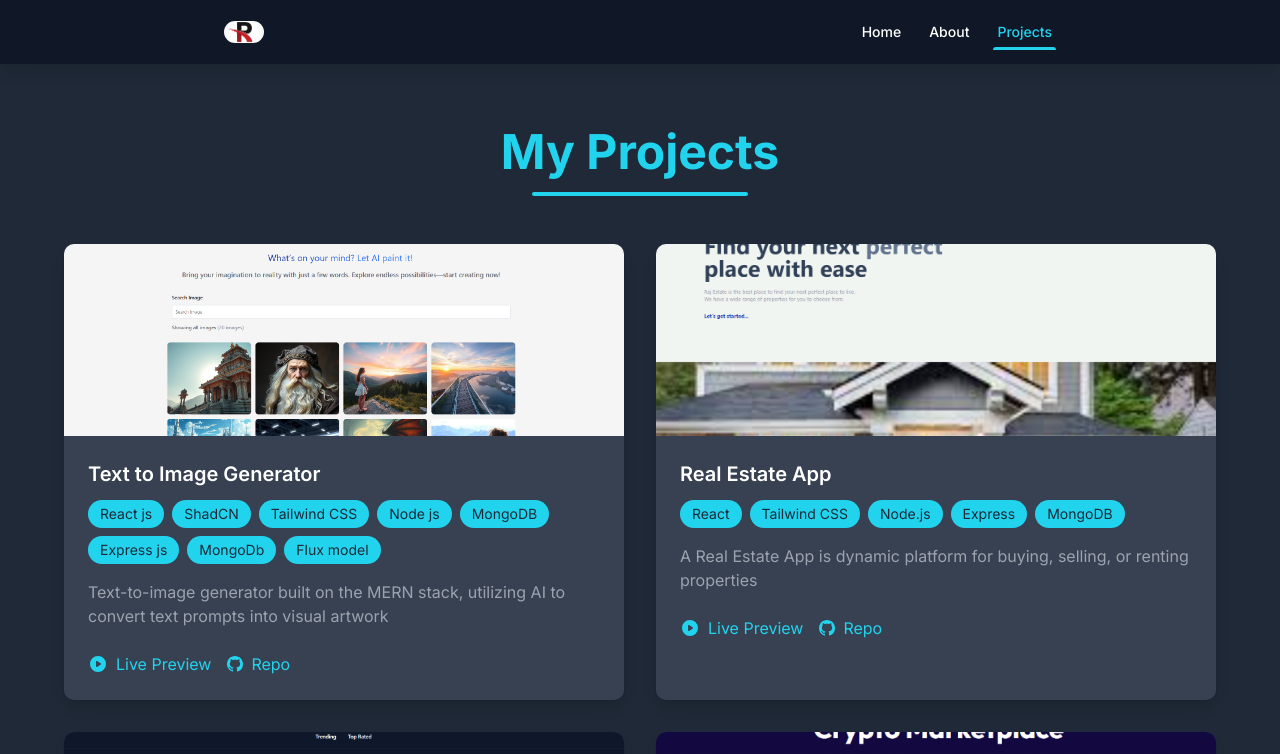
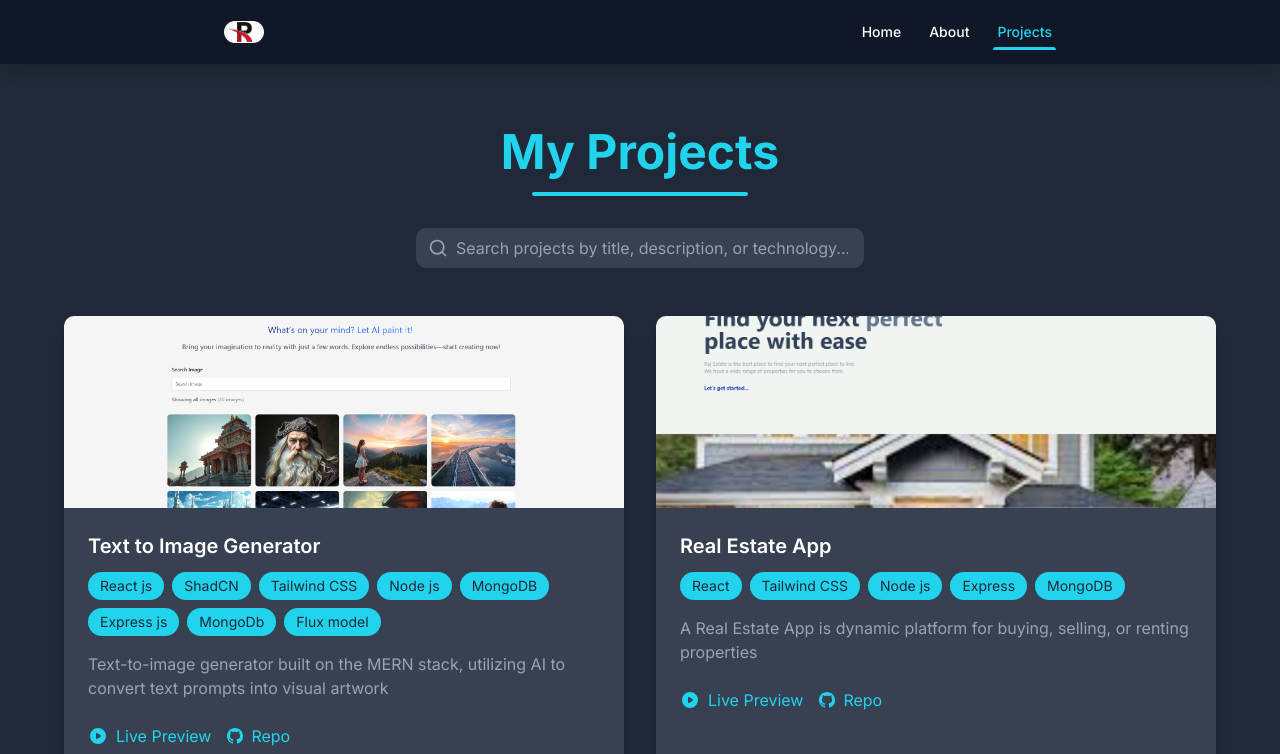
Before and after one commit to RajTangadi/Portfolio, a Next.js app: page /projects in a window 1280 px wide. Shown: the top 754 px of the page. Built offline with nearby package versions, Linux system fonts and the light colour scheme.

Commit message:
Update Resume.pdf and enhance Projects page with search functionality

```diff
--- a/src/app/projects/page.tsx
+++ b/src/app/projects/page.tsx
@@ -4,7 +4,8 @@ import { motion } from 'framer-motion';
 import Image from 'next/image';
 import Link from 'next/link';
 import { BsGithub } from 'react-icons/bs';
-
+import { useState } from 'react';
+import { Search } from 'lucide-react';
 
 const projects = [
   {
@@ -21,7 +22,7 @@ const projects = [
     title: "Real Estate App",
     image: "/projects/RealEstate.png",
     description: "A Real Estate App is dynamic platform for buying, selling, or renting properties",
-    technologies: ["React", "Tailwind CSS","Node.js", "Express", "MongoDB"],
+    technologies: ["React", "Tailwind CSS","Node js", "Express", "MongoDB"],
     liveUrl: "https://mern-estate-2-g6uj.onrender.com",
     githubUrl: "https://github.com/RajTangadi/mern-estate"
   },
@@ -30,7 +31,7 @@ const projects = [
     title: "Movie App",
     image: "/projects/IMDB-clone.png",
     description: "An IMDb Clone project is a web application built to replicate the core functionalities of IMDb, such as browsing movies, TV shows, and celebrities. It typically allows users to search for titles, view detailed information like ratings, reviews, cast, and trailers",
-    technologies: ["Next.js", "Clerk", "Tailwind CSS", "Ingest"],
+    technologies: ["Next js", "Clerk", "Tailwind CSS", "Ingest"],
     liveUrl: "https://movie-app-rosy-sigma.vercel.app",
     githubUrl: "https://github.com/RajTangadi/movie-app"
   },
@@ -46,6 +47,18 @@ const projects = [
 ];
 
 const ProjectsPage = () => {
+  const [searchQuery, setSearchQuery] = useState('');
+
+  const filteredProjects = projects.filter(project =>
+    project.title.toLowerCase().includes(searchQuery.toLowerCase()) ||
+    project.description.toLowerCase().includes(searchQuery.toLowerCase()) ||
+    project.technologies.some(tech =>
+      tech.toLowerCase().includes(searchQuery.toLowerCase())
+    )
+  );
+
+  console.log(filteredProjects);
+
   const containerVariants = {
     hidden: { opacity: 0 },
     visible: {
@@ -79,7 +92,21 @@ const ProjectsPage = () => {
           <h1 className="text-4xl md:text-5xl font-bold text-[#22D3EE] mb-4">
             My Projects
           </h1>
-          <div className="w-54 h-1 bg-[#22D3EE] mx-auto rounded-full" />
+          <div className="w-54 h-1 bg-[#22D3EE] mx-auto rounded-full mb-8" />
+
+          {/* Search Input with Icon */}
+          <div className="max-w-md mx-auto relative">
+            <div className="absolute inset-y-0 left-0 pl-3 flex items-center pointer-events-none">
+              <Search className="h-5 w-5 text-gray-400" />
+            </div>
+            <input
+              type="text"
+              placeholder="Search projects by title, description, or technology..."
+              value={searchQuery}
+              onChange={(e) => setSearchQuery(e.target.value)}
+              className="w-full pl-10 px-4 py-2 rounded-lg bg-[#374151] text-white placeholder-gray-400 focus:outline-none focus:ring-2 focus:ring-[#22D3EE]"
+            />
+          </div>
         </motion.div>
 
         <motion.div
@@ -88,7 +115,7 @@ const ProjectsPage = () => {
           initial="hidden"
           animate="visible"
         >
-          {projects.map((project) => (
+          {filteredProjects.map((project) => (
             <motion.div
               key={project.id}
               className="bg-[#374151] rounded-lg overflow-hidden shadow-lg hover:shadow-xl transition-shadow duration-300"
```
Also changed, not shown: 1 other file (tests, documents, lock files or other folders).
